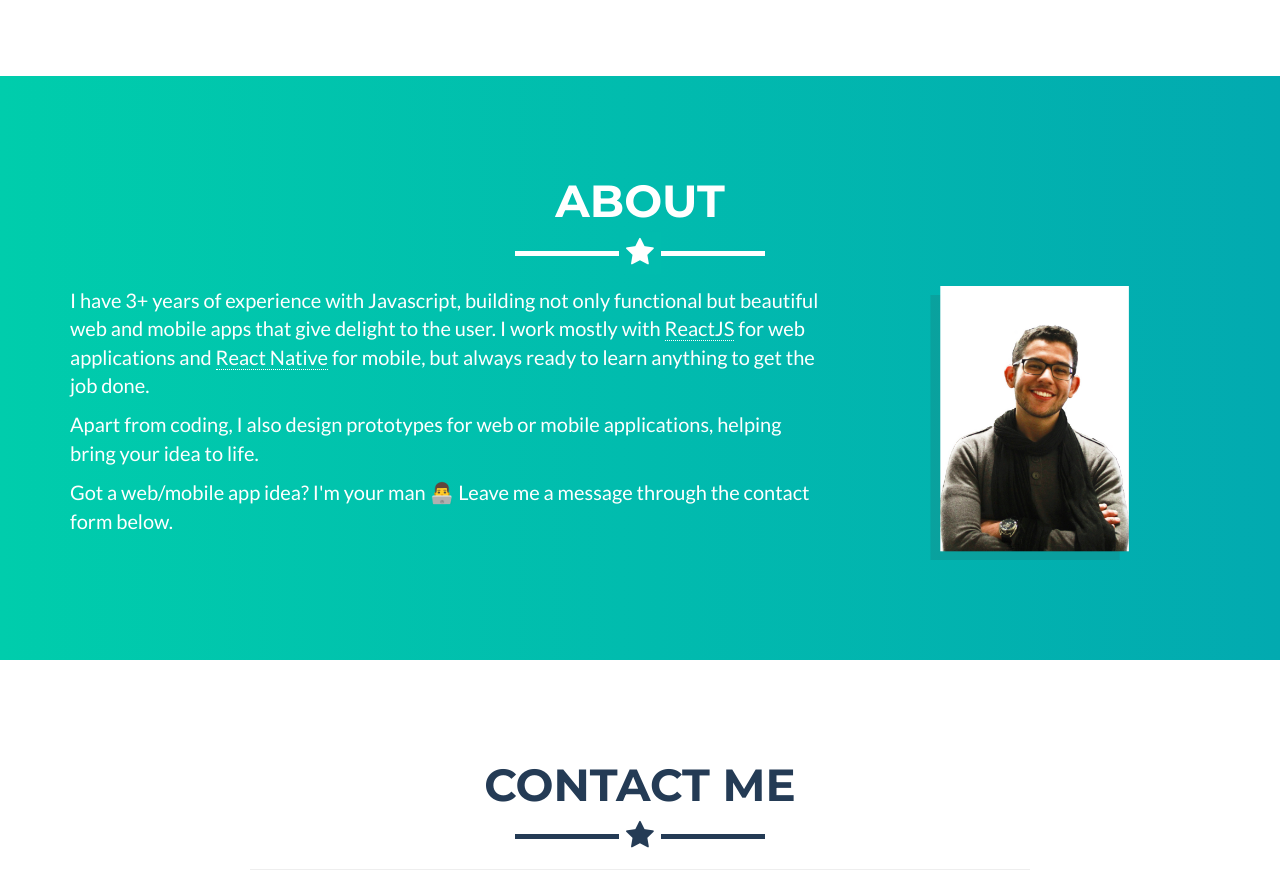
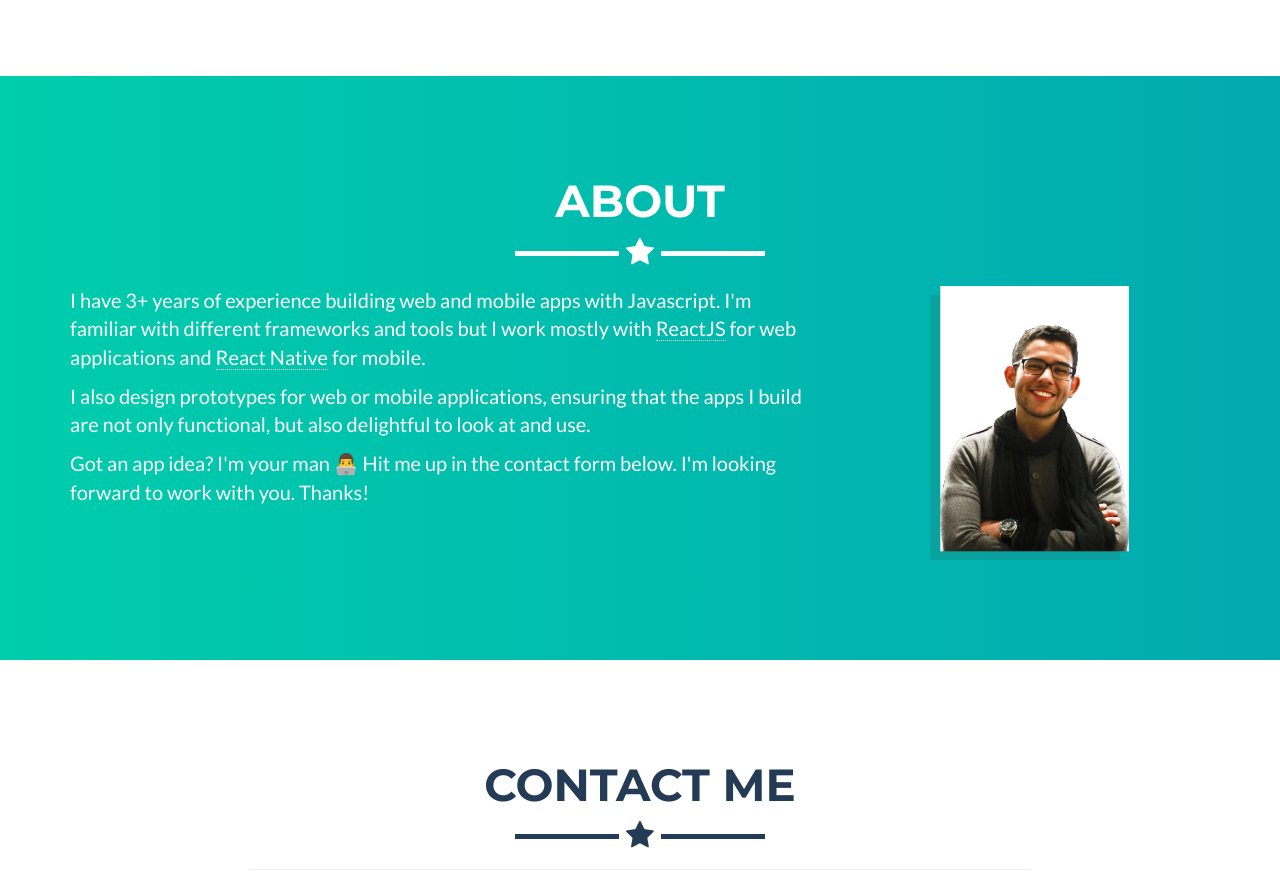
Before and after one commit to alaajerbi/alaajerbi.github.io, a Jekyll site: the page built from _posts/2020-10-03-tlibra.markdown, in a window 1280 px wide, cut to the strip 1708-2595 px from the top of the page. Built offline with Jekyll 4.4.1, drawn with Linux system fonts in a browser that asks for light colours.

Commit message:
Update css and about section

```diff
--- a/_includes/about.html
+++ b/_includes/about.html
@@ -9,9 +9,9 @@
             </div>
             <div class="row">
                 <div class="col-md-8">
-                    <p>I have 3+ years of experience with Javascript, building not only functional but beautiful web and mobile apps that give delight to the user. I work mostly with <a href="https://reactjs.org">ReactJS</a> for web applications and <a href="https://reactnative.dev">React Native</a> for mobile, but always ready to learn anything to get the job done. </p>
-<p>Apart from coding, I also design prototypes for web or mobile applications, helping bring your idea to life.</p>
-<p>Got a web/mobile app idea? I'm your man 👨‍💻 Leave me a message through the contact form below.</p>
+                    <p>I have 3+ years of experience building web and mobile apps with Javascript. I'm familiar with different frameworks and tools but I work mostly with <a href="https://reactjs.org">ReactJS</a> for web applications and <a href="https://reactnative.dev">React Native</a> for mobile. </p>
+<p>I also design prototypes for web or mobile applications, ensuring that the apps I build are not only functional, but also delightful to look at and use.</p>
+<p>Got an app idea? I'm your man 👨‍💻 Hit me up in the contact form below. I'm looking forward to work with you. Thanks!</p>
                 </div>
                 <div class="col-md-4" id="about-image" style="display: flex; justify-content: center">
                     <img class="img-responsive" width="200" src="img/about.png" alt="Hi there!" /
--- a/_includes/css/main.css
+++ b/_includes/css/main.css
@@ -123,7 +123,7 @@ header .intro-text .skills {
     font-weight: 300;
 }
 
-header .btn-header:hover {
+header .btn-header:hover, header .btn-header:active, header .btn-header:focus {
     background-color: #{{ site.color.primary}};
     color: white;
     border-color: #{{ site.color.primary}};
```
